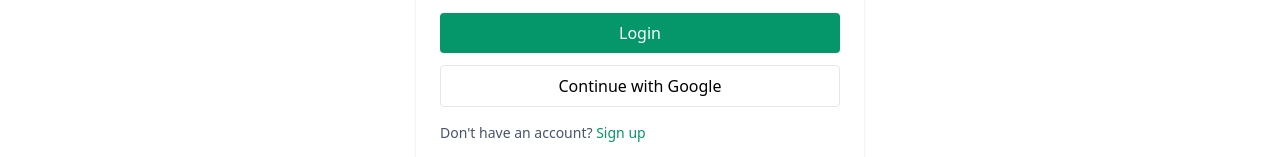
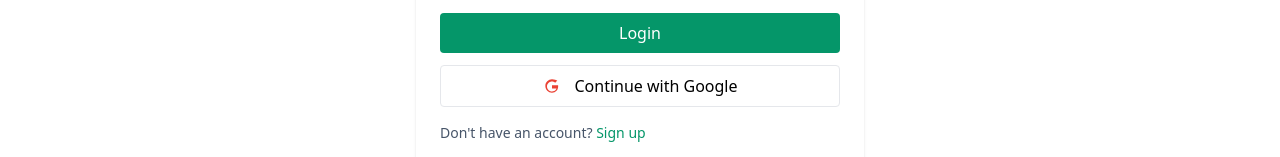
Before and after one commit to eurarsalkhan/HookCraft, a React (Vite) app in the folder front-end/: page /login in a window 1280 px wide. Shown: the part 355-512 px from the top of the page. Built offline with nearby package versions, Linux system fonts and the light colour scheme; no server answers.

Commit message:
Update Login.jsx

```diff
--- a/front-end/src/pages/Login.jsx
+++ b/front-end/src/pages/Login.jsx
@@ -597,11 +597,23 @@ export default function Login({ redirectTo = '/generator', onLogin, isFullySigne
        <button
   type="button"
   onClick={signInWithGoogle}
-          className="flex items-center justify-center gap-2 border px-4 py-2 rounded text-black hover:bg-slate-50 w-full"
+  className="flex items-center justify-center gap-3 border px-4 py-2 rounded text-black hover:bg-slate-50 w-full"
   disabled={oauthLoading}
 >
-          {oauthLoading ? 'Redirecting…' : 'Continue with Google'}
+  {oauthLoading ? (
+    'Redirecting…'
+  ) : (
+    <>
+      {/* GOOGLE ICON SVG */}
+      <svg width="20" height="20" viewBox="0 0 24 24">
+        <path fill="#EA4335" d="M12 11.5v3.6h5.3c-.2 1.2-1.4 3.4-5.3 3.4-3.2 0-6-2.6-6-6s2.8-6 6-6c1.8 0 3 .8 3.8 1.5l2.6-2.6C17.3 5.1 14.9 4 12 4 7.6 4 4 7.6 4 12s3.6 8 8 8c4.6 0 7.4-3.2 7.4-7.7 0-.5 0-.9-.1-1.3H12z"/>
+      </svg>
+
+      <span>Continue with Google</span>
+    </>
+  )}
 </button>
+
 
         {err && <div className="text-red-600 mt-2">{err}</div>}
       </form>
```
Lines whose indentation alone changed are shown as unchanged.
